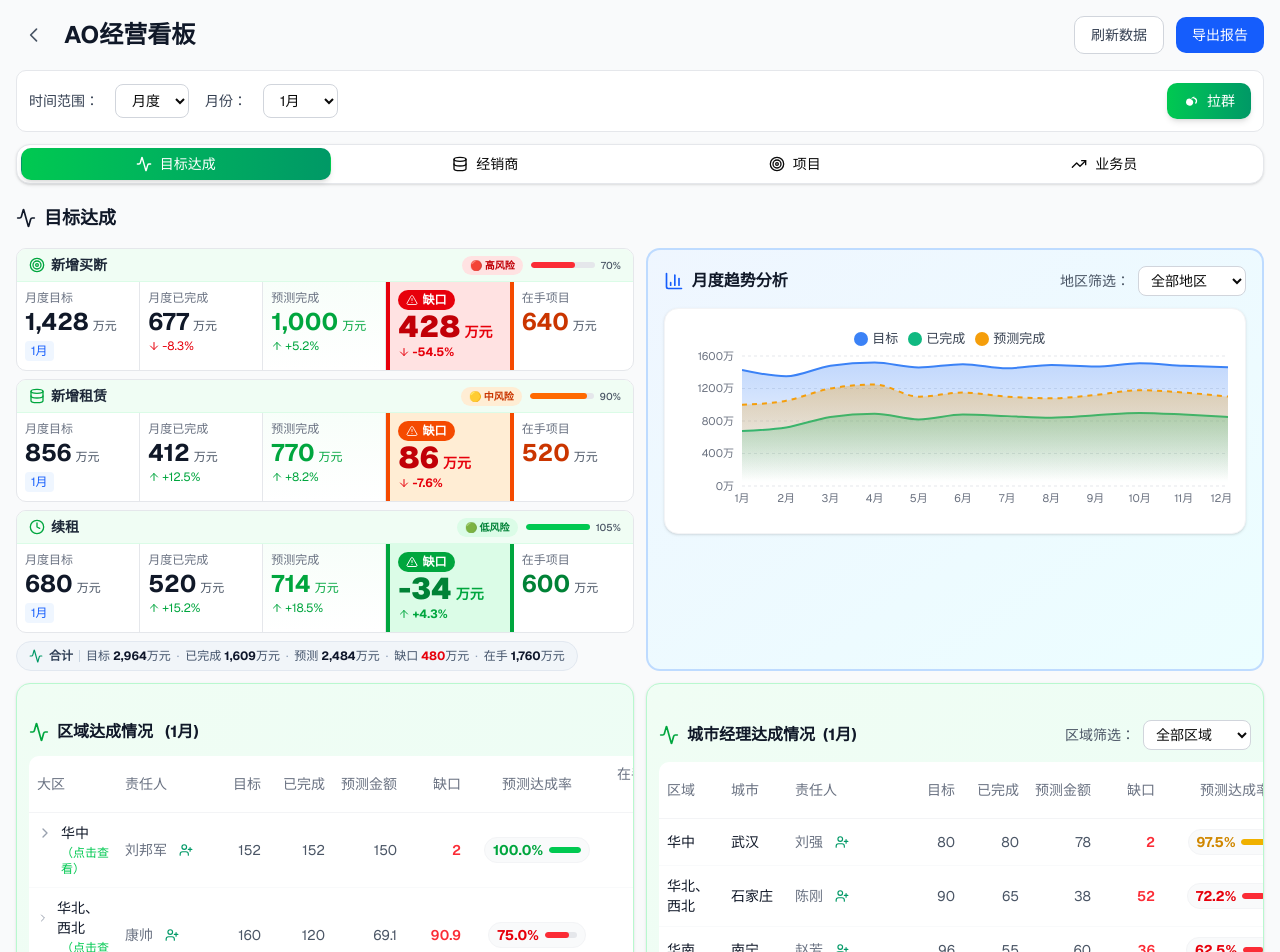
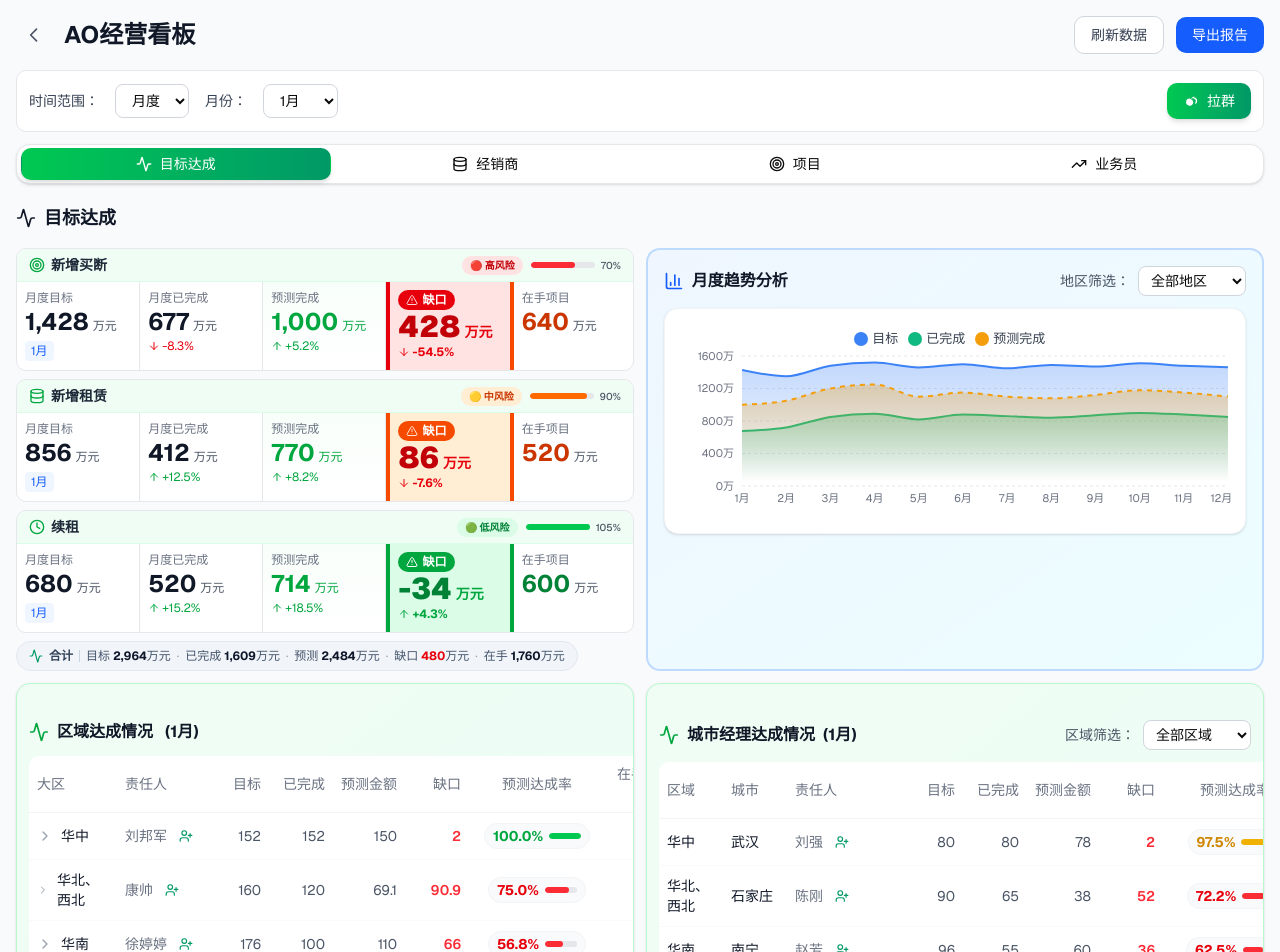
Before and after one commit to navylee1990/coze_jsc, a Next.js app: page /sales in a window 1280 px wide. Shown: the top 952 px of the page. Built offline with nearby package versions, Linux system fonts and the light colour scheme.

Commit message:
删除区域达成情况表格中的"（点击查看）"提示文字

```diff
--- a/src/app/sales/page.tsx
+++ b/src/app/sales/page.tsx
@@ -1379,16 +1379,11 @@ export default function SalesDashboard() {
                         className={`group border-b border-gray-50 last:border-0 ${viewLevel === 'region' ? 'cursor-pointer hover:bg-green-50 hover:border-l-4 hover:border-l-green-500' : ''}`}
                       >
                         <td className="px-2 py-2.5 text-sm font-medium text-gray-900 group-hover:text-green-600 transition-colors">
-                          <div className="flex flex-col gap-0.5">
-                            <div className="flex items-center gap-2">
-                              {viewLevel === 'region' && (
-                                <ChevronRight className="w-4 h-4 text-gray-400 group-hover:text-green-500 group-hover:translate-x-0.5 transition-all" />
-                              )}
-                              {item.name}
-                            </div>
+                          <div className="flex items-center gap-2">
                             {viewLevel === 'region' && (
-                              <span className="text-xs text-green-500 font-normal ml-6">（点击查看）</span>
+                              <ChevronRight className="w-4 h-4 text-gray-400 group-hover:text-green-500 group-hover:translate-x-0.5 transition-all" />
                             )}
+                            {item.name}
                           </div>
                         </td>
                         <td className="px-2 py-2.5">
```
